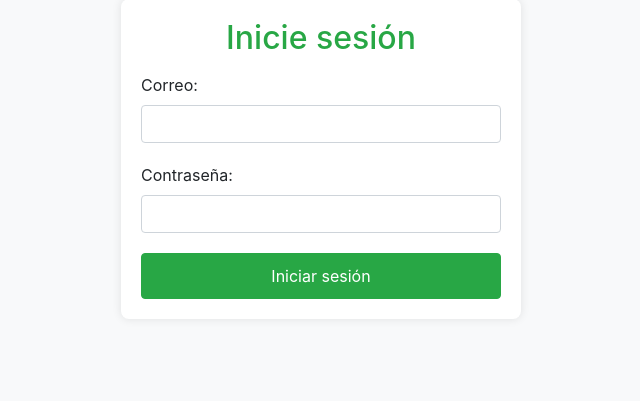
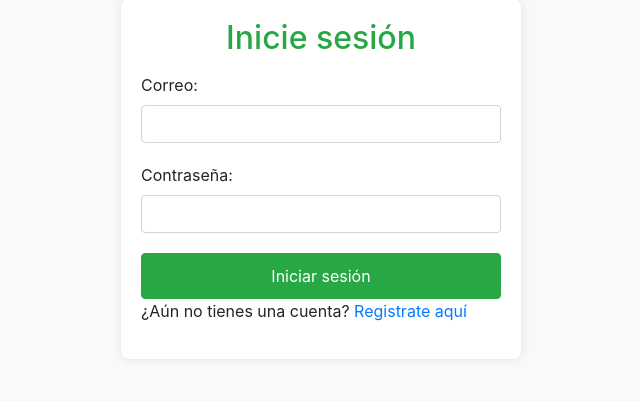
Before and after one commit to Brigitte9219/ServiciosWebPHP, a PHP site: page /login.php in a window 1280 px wide. Shown: the part 51-452 px from the top of the page, without its empty margins (319-959 px from the left). Run offline with PHP 8.4, Linux system fonts and the light colour scheme; some libraries are stand-ins or nearby versions.

Commit message:
Actualizando el login

```diff
--- a/login.php
+++ b/login.php
@@ -1,24 +1,22 @@
 <?php
-session_start();//Inicia o reanuda la sesion actual
-require('conexion.php');//Contiene el archivo que contiene la conexion a la BD
+session_start(); // Inicia o reanuda la sesión actual
+require('conexion.php'); // Contiene el archivo que contiene la conexión a la BD
 
 $message = ""; // Variable para almacenar el mensaje de la alerta
 
-if ($_SERVER['REQUEST_METHOD'] == 'POST') {//Verifica si el formulario se ha enviado mediante el método POST
-    $correo = $_POST['correo'];//Obtiene el valor del correo
-    $password = $_POST['password'];//Obtiene el valor de la contraseña
+if ($_SERVER['REQUEST_METHOD'] == 'POST') { // Verifica si el formulario se ha enviado mediante el método POST
+    $correo = $_POST['correo']; // Obtiene el valor del correo
+    $password = $_POST['password']; // Obtiene el valor de la contraseña
 
-    $sql = "SELECT * FROM personas WHERE correo='$correo' AND password='$password'";//Se verifica si hay una coincidencia con los datos anteriores en BD
-    $result = $conn->query($sql);//Ejecuta la consulta
+    $sql = "SELECT * FROM personas WHERE correo='$correo' AND password='$password'"; // Verifica si hay una coincidencia con los datos anteriores en BD
+    $result = $conn->query($sql); // Ejecuta la consulta
 
-    if ($result->num_rows > 0) {//Se verifica si encuentra al menos una fila en el resultado de la consulta, si es asi, se considera exitoso
-        $_SESSION['loggedin'] = true;//Indica que el usuario ha iniciado sesion
-        // Mensaje de éxito
+    if ($result->num_rows > 0) { // Verifica si encuentra al menos una fila en el resultado de la consulta, si es así, se considera exitoso
+        $_SESSION['loggedin'] = true; // Indica que el usuario ha iniciado sesión
         $message = "Inicio de sesión exitoso";
-        // Redirigir después de 2 segundos
-        header("refresh:2;url=crud.php");//Redirige a la página crud.php
+        header("refresh:2;url=crud.php"); // Redirige a la página crud.php después de 2 segundos
     } else {
-        $message = "Usuario o contraseña incorrectos";//Mensaje de error
+        $message = "Usuario o contraseña incorrectos"; // Mensaje de error
     }
 }
 ?>
@@ -68,6 +66,7 @@ if ($_SERVER['REQUEST_METHOD'] == 'POST') {//Verifica si el formulario se ha env
         .alert {
             border-radius: 8px;
         }
+
         h2 {
             color: #28a745;
             text-align: center;
@@ -86,6 +85,7 @@ if ($_SERVER['REQUEST_METHOD'] == 'POST') {//Verifica si el formulario se ha env
             </button>
         </div>
     <?php endif; ?>
+
     <h2 class="mb-3">Inicie sesión</h2>
     <form method="post" action="login.php">
         <div class="form-group">
@@ -98,6 +98,9 @@ if ($_SERVER['REQUEST_METHOD'] == 'POST') {//Verifica si el formulario se ha env
         </div>
         <button type="submit" class="btn btn-primary">Iniciar sesión</button>
     </form>
+
+    <!-- Enlace a la página de registro aquí -->
+    <p>¿Aún no tienes una cuenta? <a href="register.php">Registrate aquí</a></p>
 </div>
 
 <script src="https://code.jquery.com/jquery-3.2.1.slim.min.js"></script>
```
